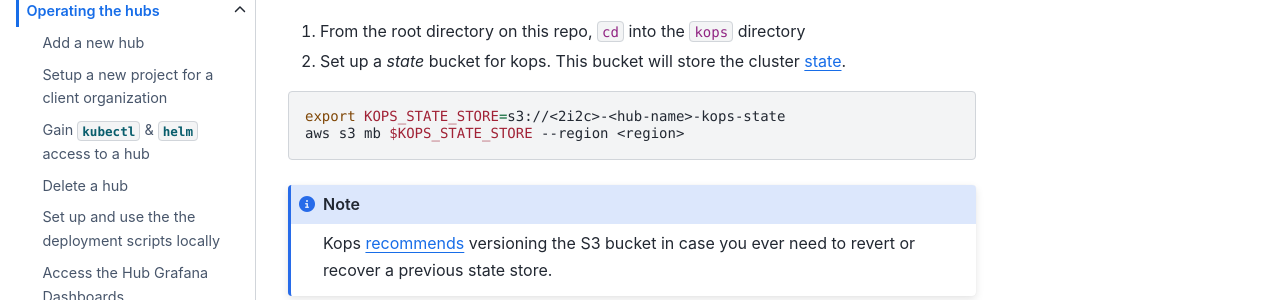
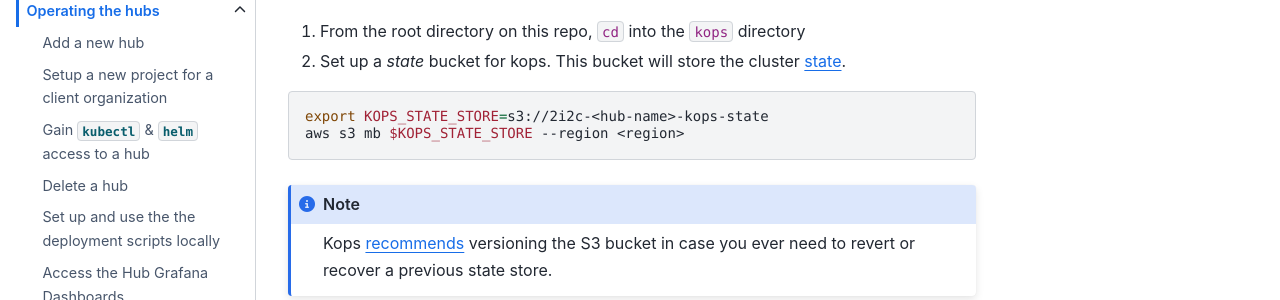
Before and after one commit to 2i2c-org/infrastructure, a Sphinx documentation site: the page built from docs/howto/operate/add-aws-hub.md, in a window 1280 px wide and 900 px high, scrolled down 953 px. Shown: the part 152-452 px from the top of the window. Built offline with Sphinx 7.4.7 and the Sphinx Book theme 1.1.4, drawn with Linux system fonts in a browser that asks for light colours; some of the changed lines change nothing that is shown.

Commit message:
Use a specific 2i2c namespace in the s3 cluster
Co-authored-by: Chris Holdgraf <choldgraf@berkeley.edu>

````diff
--- a/docs/howto/operate/add-aws-hub.md
+++ b/docs/howto/operate/add-aws-hub.md
@@ -44,7 +44,7 @@ export AWS_SECRET_ACCESS_KEY=$(aws configure get aws_secret_access_key)
 [state](https://kops.sigs.k8s.io/state/).
 
 ``` bash
-export KOPS_STATE_STORE=s3://<2i2c>-<hub-name>-kops-state
+export KOPS_STATE_STORE=s3://2i2c-<hub-name>-kops-state
 aws s3 mb $KOPS_STATE_STORE --region <region>
 ```
 
````
